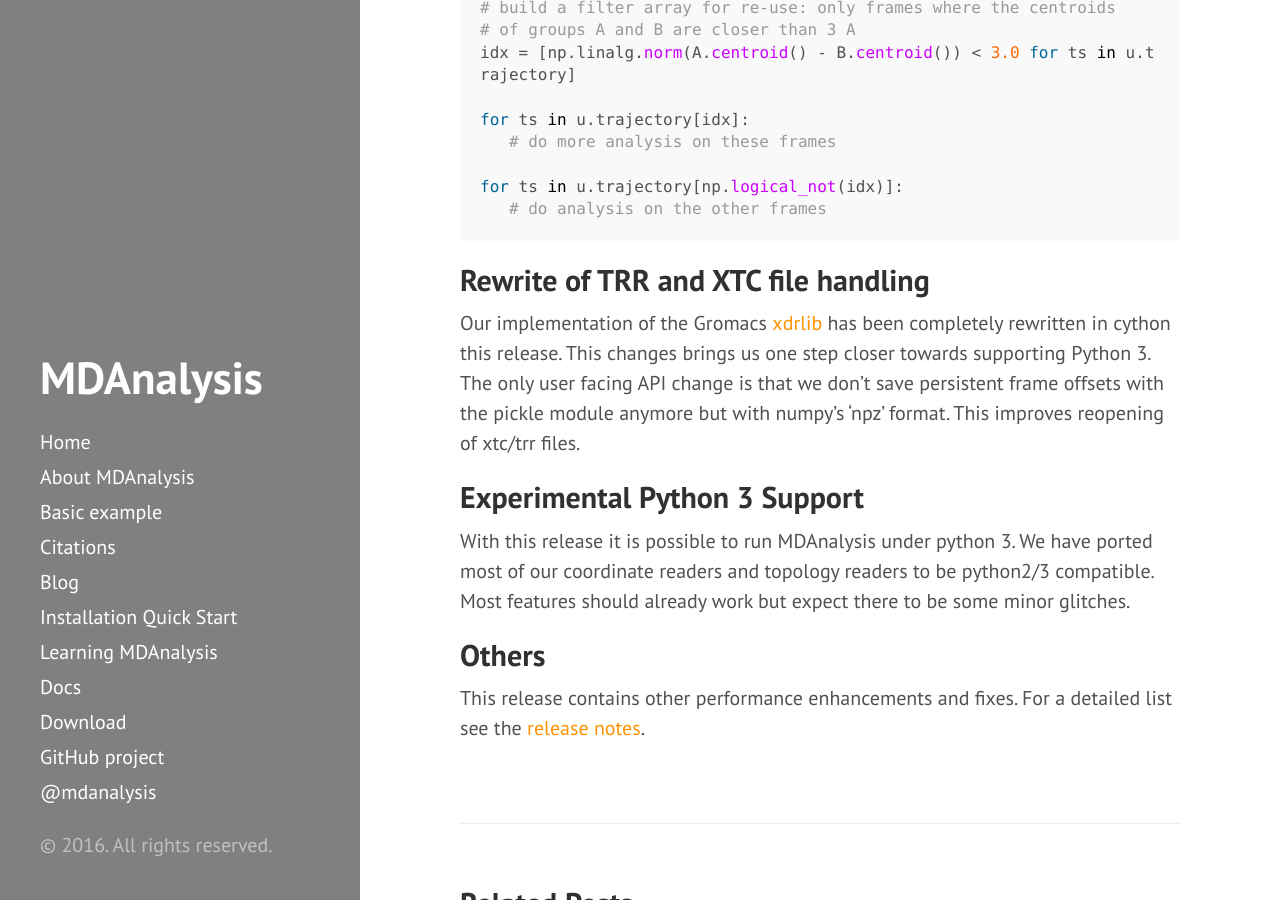
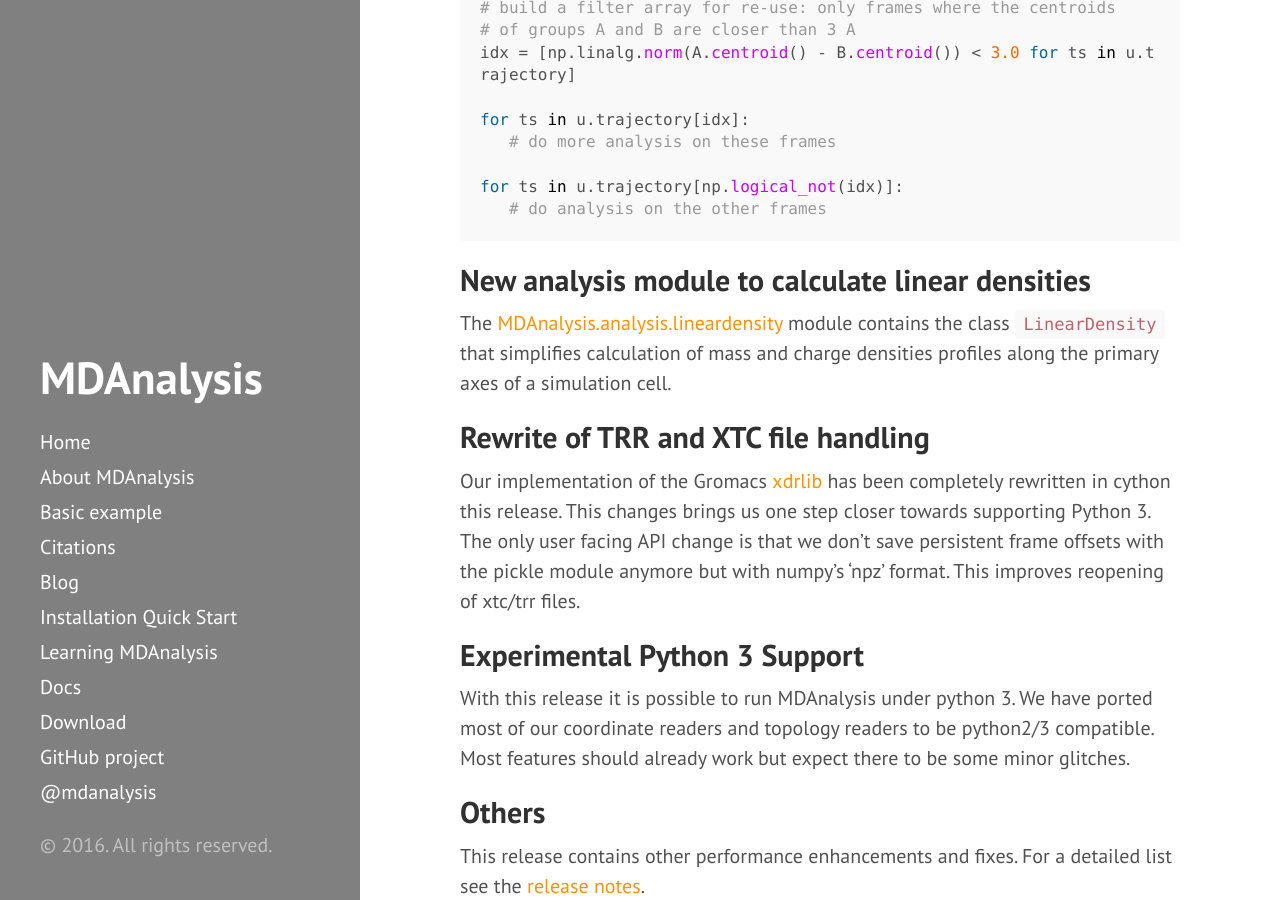
Before and after one commit to MDAnalysis/MDAnalysis.github.io, a Jekyll site: the page built from _posts/2016-02-28-release-0.14.0.md, in a window 1280 px wide and 900 px high, scrolled down 1548 px. Built offline with Jekyll 4.4.1, drawn with Linux system fonts in a browser that asks for light colours; Markdown is read by kramdown in place of the engine named in the settings.

Commit message:
added LinearDensity module to new things in 0.14.0
Note: docs are partially missing, see MDAnalysis/mdanalysis#746

````diff
--- a/_posts/2016-02-28-release-0.14.0.md
+++ b/_posts/2016-02-28-release-0.14.0.md
@@ -63,6 +63,9 @@ for ts in u.trajectory[np.logical_not(idx)]:
    # do analysis on the other frames
 ```
 
+## New analysis module to calculate linear densities
+The [MDAnalysis.analysis.lineardensity](http://pythonhosted.org/MDAnalysis/documentation_pages/analysis/lineardensity.html) module contains the class `LinearDensity` that simplifies calculation of mass and charge densities profiles along the primary axes of a simulation cell.
+
 ## Rewrite of TRR and XTC file handling
 
 Our implementation of the Gromacs
````
